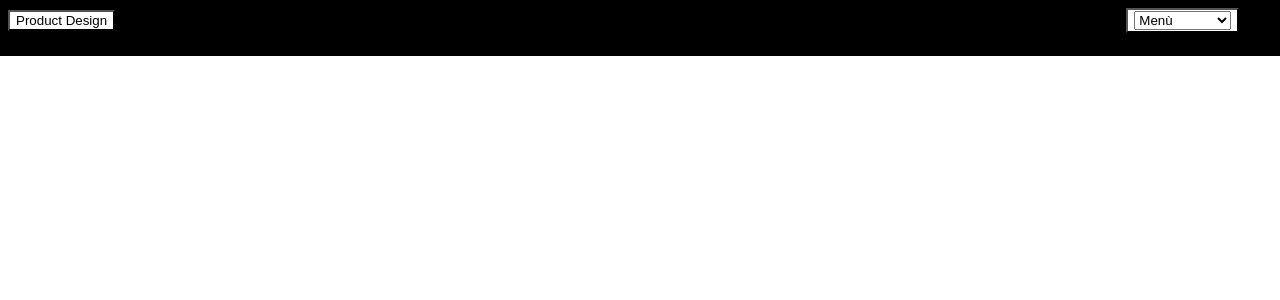
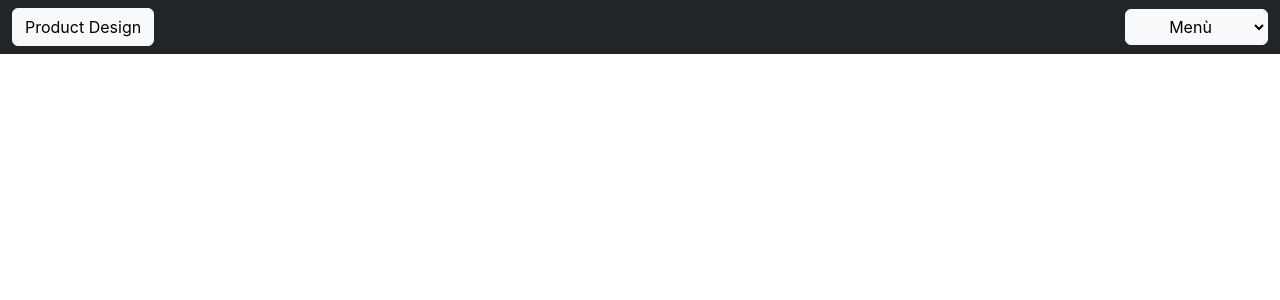
Before and after one commit to nahuelrodriguezJAP/proyect-desing-rodriguez, a React (Create React App) app: page / in a window 1280 px wide. Shown: the top 300 px of the page. Built offline with nearby package versions, Linux system fonts and the light colour scheme.

Commit message:
Desafio Coder House 2

```diff
--- a/public/index.html
+++ b/public/index.html
@@ -3,6 +3,7 @@
   <head>
     <meta charset="utf-8" />
     <link rel="icon" href="%PUBLIC_URL%/favicon.ico" />
+    <link href="https://cdn.jsdelivr.net/npm/bootstrap@5.2.0-beta1/dist/css/bootstrap.min.css" rel="stylesheet" integrity="sha384-0evHe/X+R7YkIZDRvuzKMRqM+OrBnVFBL6DOitfPri4tjfHxaWutUpFmBp4vmVor" crossorigin="anonymous">
     <meta name="viewport" content="width=device-width, initial-scale=1" />
     <meta name="theme-color" content="#000000" />
     <meta
--- a/src/App.js
+++ b/src/App.js
@@ -1,5 +1,6 @@
 import './App.css';
 import NavBar from './components/NavBar';
+import React from 'react';
 
 function App() {
   return (
--- a/src/components/NavBar.js
+++ b/src/components/NavBar.js
@@ -1,17 +1,39 @@
-function NavBar() {
+import React from "react"
+
+
+const NavBar = () => {
   return (
-    <div style={{backgroundColor:'black', height:'40px', padding:'8px' }}> <button className="logo" style={ { backgroundColor:'white', marginRight:'80%' }}>Product Design</button>
-    <button className="menu" style={ { backgroundColor:'white'}}><select name="menu" id="menu">
+    <nav class="navbar bg-dark">
+      <div class="container-fluid">
+        <button className="logo" class="btn btn-light">Product Design</button>
+        <select class="btn btn-light" name="menu" id="menu">
           <option value="1">Menù</option>
           <option value="2">Productos</option>
           <option value="3">Nosotros</option>
           <option value="4">Contactenos</option>
-</select></button>
-
+        </select>
       </div>
+    </nav>
   )
 }
 
 export default
 
   NavBar
+
+// < nav class="navbar bg-light" >
+//     <div class="container-fluid">
+//       <a class="navbar-brand">Product Design</a>
+//       <form class="d-flex" >
+//           <button class="btn btn-outline-success" type="submit">Search</button>
+//       </form>
+//     </div>
+// </nav >
+{/* <nav class="navbar bg-light" style={{ backgroundColor: 'black', height: '40px', padding: '8px' }}> <div class="container-fluid"> <button className="logo" style={{ backgroundColor: 'white', marginRight: '80%' }}>Product Design</button>
+      <button className="menu" style={{ backgroundColor: 'white' }}><select name="menu" id="menu">
+        <option value="1">Menù</option>
+        <option value="2">Productos</option>
+        <option value="3">Nosotros</option>
+        <option value="4">Contactenos</option>
+      </select></button>
+    </div> */}
```
Lines whose indentation alone changed are shown as unchanged.
